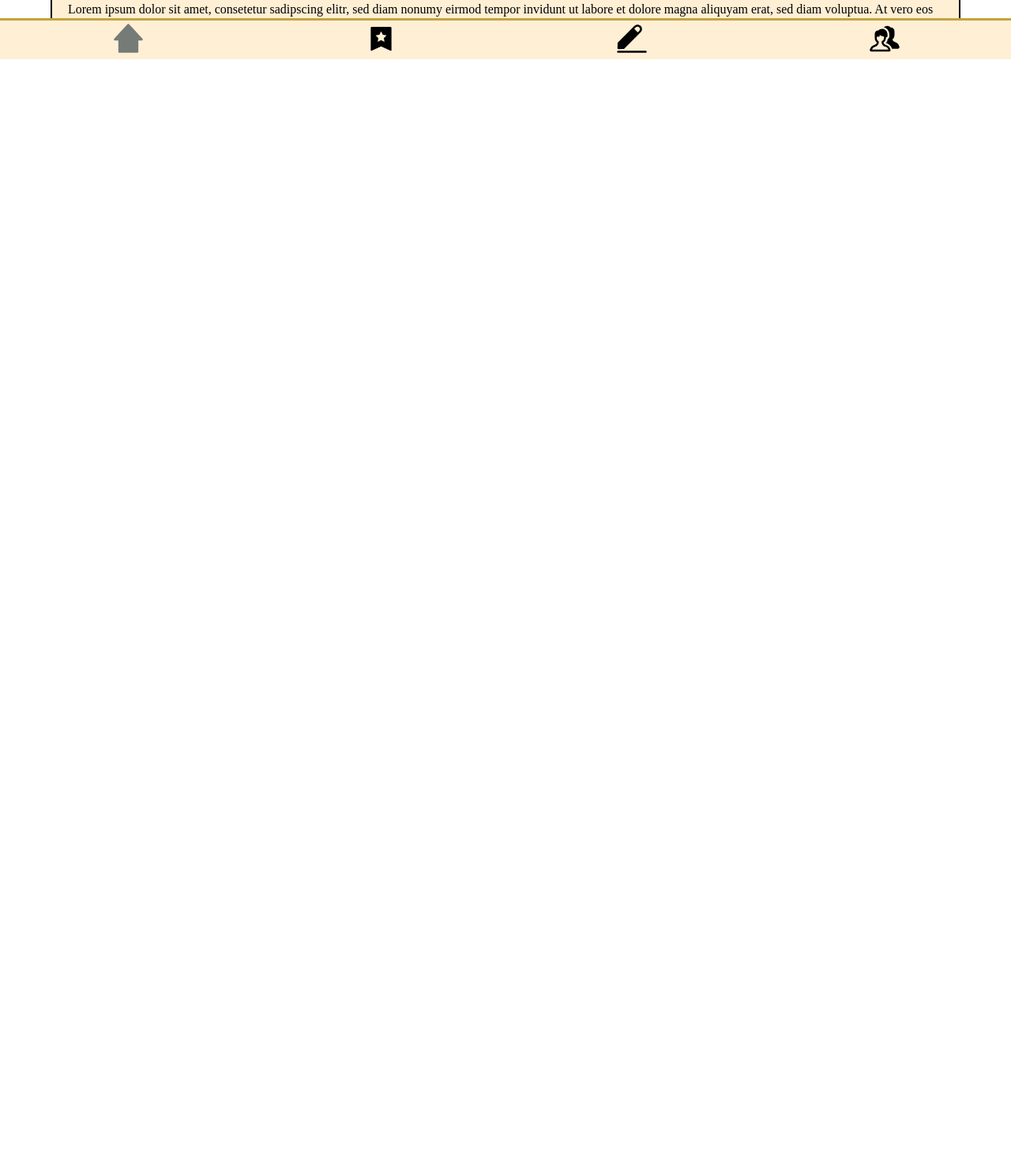
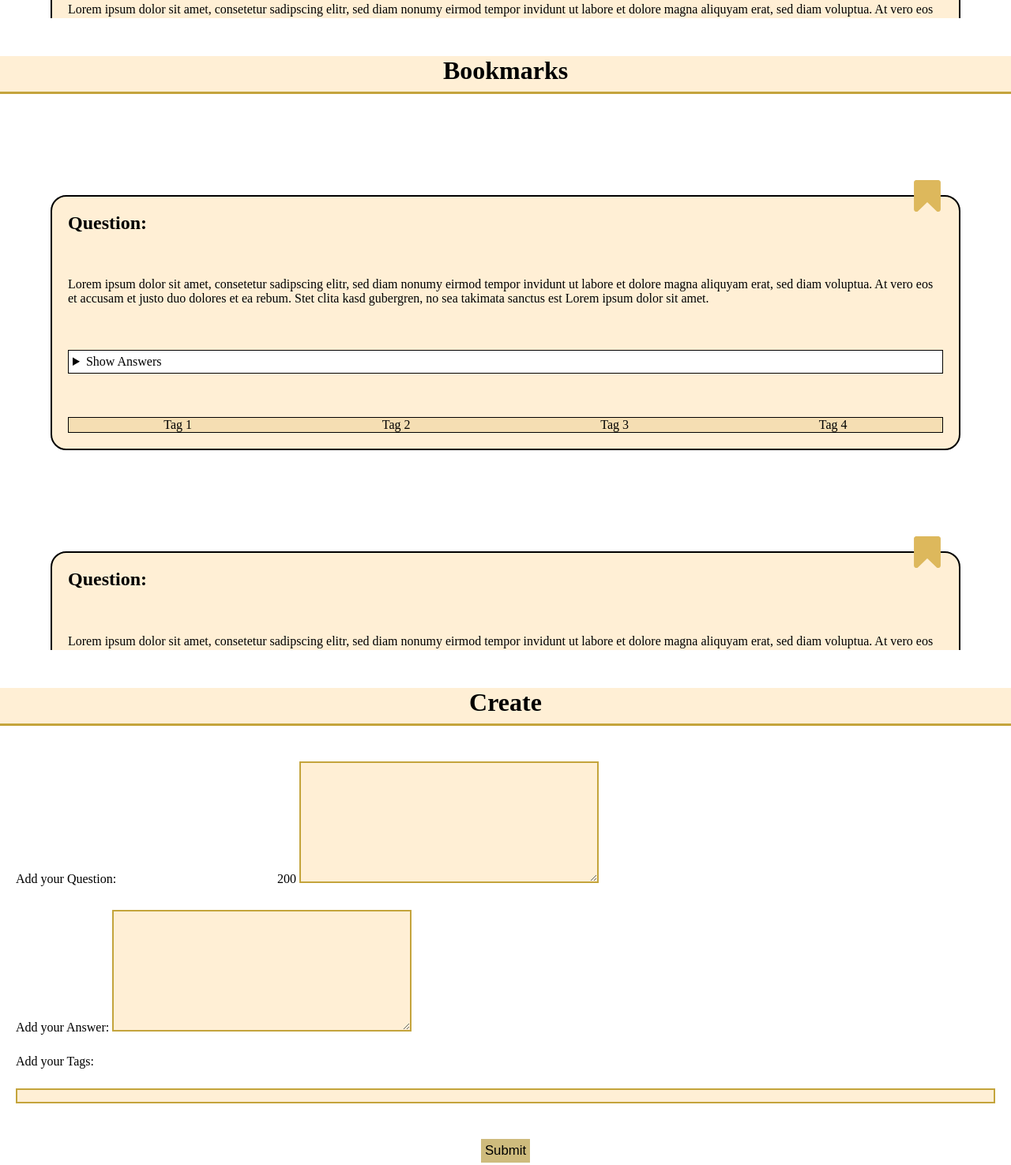
Before and after one commit to celinevo/quiz-app, a website with bundled scripts: page index.html in a window 1280 px wide. Shown: the part 729-2204 px from the top of the page at 79% size. Before the commit the page ends 804 px from the top, so only its background shows below. Built offline with nearby package versions, Linux system fonts and the light colour scheme.

Commit message:
Added bookmark.html, create.html and profil.html to index.html

```diff
--- a/index.html
+++ b/index.html
@@ -8,10 +8,10 @@
     <link rel="stylesheet" href="./styles/index.css" />
     <script type="module" defer src="index.js"></script>
   </head>
-  <body class="app-grid">
+  <body>
+    <main class="app-grid">
       <h1 class="app-grid__header">Quiz-App</h1>
-
-    <main class="app-grid__scrollarea">
+      <section class="app-grid__scrollarea">
         <article class="card">
           <h2 class="card__h2">Question:</h2>
           <button
@@ -27,10 +27,10 @@
           </button>
           <p>
             Lorem ipsum dolor sit amet, consetetur sadipscing elitr, sed diam
-          nonumy eirmod tempor invidunt ut labore et dolore magna aliquyam erat,
-          sed diam voluptua. At vero eos et accusam et justo duo dolores et ea
-          rebum. Stet clita kasd gubergren, no sea takimata sanctus est Lorem
-          ipsum dolor sit ame.
+            nonumy eirmod tempor invidunt ut labore et dolore magna aliquyam
+            erat, sed diam voluptua. At vero eos et accusam et justo duo dolores
+            et ea rebum. Stet clita kasd gubergren, no sea takimata sanctus est
+            Lorem ipsum dolor sit ame.
           </p>
           <details>
             <summary data-js="card__show-answer-button">Show Answers</summary>
@@ -56,10 +56,10 @@
           </button>
           <p>
             Lorem ipsum dolor sit amet, consetetur sadipscing elitr, sed diam
-          nonumy eirmod tempor invidunt ut labore et dolore magna aliquyam erat,
-          sed diam voluptua. At vero eos et accusam et justo duo dolores et ea
-          rebum. Stet clita kasd gubergren, no sea takimata sanctus est Lorem
-          ipsum dolor sit amet.
+            nonumy eirmod tempor invidunt ut labore et dolore magna aliquyam
+            erat, sed diam voluptua. At vero eos et accusam et justo duo dolores
+            et ea rebum. Stet clita kasd gubergren, no sea takimata sanctus est
+            Lorem ipsum dolor sit amet.
           </p>
           <details>
             <summary>Show Answers</summary>
@@ -72,6 +72,143 @@
             <li>Tag 4</li>
           </ul>
         </article>
+      </section>
+    </main>
+
+    <main class="app-grid">
+      <h1 class="app-grid__header">Bookmarks</h1>
+      <section class="app-grid__scrollarea">
+        <article class="card">
+          <h2 class="card__h2">Question:</h2>
+          <button class="card__bookmark--clicked card__bookmark--style">
+            <img
+              src="../../Images/bookmark-new-48x48.svg"
+              alt=""
+              width="40px"
+              height="40px"
+            />
+          </button>
+          <p>
+            Lorem ipsum dolor sit amet, consetetur sadipscing elitr, sed diam
+            nonumy eirmod tempor invidunt ut labore et dolore magna aliquyam
+            erat, sed diam voluptua. At vero eos et accusam et justo duo dolores
+            et ea rebum. Stet clita kasd gubergren, no sea takimata sanctus est
+            Lorem ipsum dolor sit amet.
+          </p>
+          <details>
+            <summary data-js="card__show-answer-button">Show Answers</summary>
+            <p>Lorem ipsum dolor sit amet, consetetur sadipscing elitr.</p>
+          </details>
+          <ul role="list" class="card__tag">
+            <li>Tag 1</li>
+            <li>Tag 2</li>
+            <li>Tag 3</li>
+            <li>Tag 4</li>
+          </ul>
+        </article>
+
+        <article class="card">
+          <h2 class="card__h2">Question:</h2>
+          <button class="card__bookmark--clicked card__bookmark--style">
+            <img
+              src="../../Images/bookmark-new-48x48.svg"
+              alt=""
+              width="40px"
+              height="40px"
+            />
+          </button>
+          <p>
+            Lorem ipsum dolor sit amet, consetetur sadipscing elitr, sed diam
+            nonumy eirmod tempor invidunt ut labore et dolore magna aliquyam
+            erat, sed diam voluptua. At vero eos et accusam et justo duo dolores
+            et ea rebum. Stet clita kasd gubergren, no sea takimata sanctus est
+            Lorem ipsum dolor sit amet.
+          </p>
+          <details>
+            <summary>Show Answers</summary>
+            <p>Lorem ipsum dolor sit amet, consetetur sadipscing elitr.</p>
+          </details>
+          <ul role="list" class="card__tag">
+            <li>Tag 1</li>
+            <li>Tag 2</li>
+            <li>Tag 3</li>
+            <li>Tag 4</li>
+          </ul>
+        </article>
+      </section>
+    </main>
+
+    <main class="app-grid">
+      <h1 class="app-grid__header">Create</h1>
+      <section class="app-grid__scrollarea">
+        <form aria-labelledby="create-heading" autocomplete="off">
+          <label for="Question"
+            >Add your Question:
+            <output class="survey__output" data-js="output">200</output>
+            <textarea
+              name=""
+              id="question-field"
+              maxlength="200"
+              cols="45"
+              rows="10"
+              required
+              class="survey__textarea"
+              data-js="surveyTextarea"
+            ></textarea>
+          </label>
+          <label for="Answer"
+            >Add your Answer:
+            <textarea
+              name=""
+              id="answer-field"
+              maxlength="200"
+              cols="45"
+              rows="10"
+              required
+              class="survey__textarea"
+            ></textarea>
+          </label>
+          <label for="tags-field">Add your Tags:</label>
+          <input
+            type="text"
+            id="tags-field"
+            required
+            class="survey__tags-field"
+          />
+          <button type="submit" class="survey__button">Submit</button>
+        </form>
+      </section>
+    </main>
+
+    <main class="app-grid">
+      <h1 class="app-grid__header">Profile</h1>
+      <section class="app-grid__scrollarea">
+        <figure class="user__figure">
+          <img
+            src="https://source.unsplash.com/random/200x200"
+            alt=""
+            width="150"
+            height="150"
+            class="user__image"
+          />
+          <figcaption class="user__name">Profile Name</figcaption>
+        </figure>
+        <p class="user__description">
+          Lorem ipsum dolor sit amet, consetetur sadipscing elitr, sed diam
+          nonumy eirmod tempor invidunt ut labore et dolore magna aliquyam erat,
+          sed diam voluptua. At vero eos et accusam et justo duo dolores et ea
+          rebum. Stet clita kasd gubergren, no sea takimata sanctus est Lorem
+          ipsum dolor sit amet.
+        </p>
+        <h2 class="user__skill-headline">Your Skills:</h2>
+        <ul role="list" class="user__tag">
+          <li>Tag 1</li>
+          <li>Tag 2</li>
+          <li>Tag 3</li>
+          <li>Tag 4</li>
+        </ul>
+        <button type="" class="user__logout">Logout</button>
+      </section>
     </main>
 
     <nav class="app-grid__footer">
```
Lines whose indentation alone changed are shown as unchanged.
